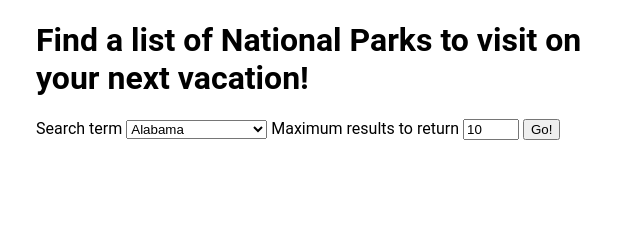
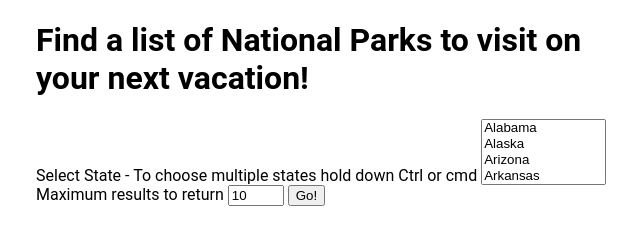
Before and after one commit to WesGlassmeyer/national-parks-app, a plain HTML site: page index.html in a window 1280 px wide. Shown: the whole page, without its empty margins (304-944 px from the left). Drawn offline with nearby package versions, Linux system fonts and the light colour scheme.

Commit message:
Update index.html

```diff
--- a/index.html
+++ b/index.html
@@ -13,8 +13,8 @@
         <h1>Find a list of National Parks to visit on your next vacation!</h1>
 
         <form id="js-form">
-            <label for="search-term">Search term</label>
-           <select id="js-search-state" required>
+            <label for="search-term">Select State - To choose multiple states hold down Ctrl or cmd</label>
+           <select id="js-search-state" required multiple>
 	<option value="AL">Alabama</option>
 	<option value="AK">Alaska</option>
 	<option value="AZ">Arizona</option>
```
